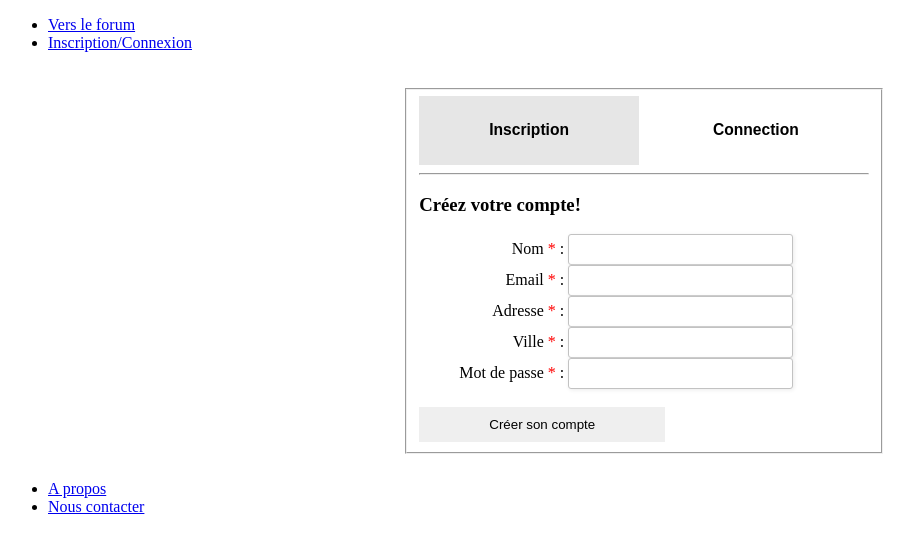
After one commit to Magiteku/bal_website, a Django app: template templates/main_app/login.html in a window 1280 px wide. The commit adds this page. Shown: the top 553 px of the page, without its empty margins (0-914 px from the left). Run offline with Django 3.2, Linux system fonts and the light colour scheme; the template is opened without the code that fills it, so the values that code supplies are empty.

Commit message:
add login / register front page

```diff
--- /dev/null
+++ b/static/main_app/css/login.css
@@ -0,0 +1,56 @@
+#login-form {
+    padding-bottom: 10%;
+    display: flex;
+    justify-content: center;
+    padding: 20px 12px 10px 20px;
+}
+
+.fieldset-button {
+    display: inline-block;
+    padding: 10px 70px;
+    text-decoration: none;
+    background-color: #ffffff;
+    border: none;
+}
+
+.fieldset-button.active {
+    background-color: #e6e6e6;
+}
+
+.fieldset-button:hover {
+    background-color: #b3b3b3;
+}
+
+span.required{
+	color:red;
+}
+
+#login-form input{
+	width: 50%;
+}
+
+label {
+    display: inline-block;
+    width: 145px;
+    text-align: right;
+}
+
+button {
+    padding: 10px 70px;
+    border: none;
+}
+
+.icon {
+  margin-left: -25px;
+  margin-top: -25px;
+  z-index: 2;
+}
+
+input {
+	box-sizing: border-box;
+	border: 1px solid #C2C2C2;
+	box-shadow: 1px 1px 4px #EBEBEB;
+	border-radius: 3px;
+	padding: 7px;
+	outline: none;
+}
--- /dev/null
+++ b/static/main_app/js/accueil.js
@@ -0,0 +1,5 @@
+function initMap() {
+    var besancon = {lat: 47.247315, lng: 5.999222};
+    var map = new google.maps.Map(document.getElementById('map'), {zoom: 5.5, center: besancon});
+    var marker = new google.maps.Marker({position: besancon, map: map})
+}
--- /dev/null
+++ b/static/main_app/js/login.js
@@ -0,0 +1,27 @@
+function changeForm(v)
+{
+    if (v == 0) {
+        document.getElementById("registerForm").className += " active";
+        document.getElementById("loginForm").className = "fieldset-button";
+        document.getElementById("login").hidden = true;
+        document.getElementById("register").hidden = false;
+    } else if (v == 1) {
+        document.getElementById("registerForm").className = "fieldset-button";
+        document.getElementById("loginForm").className += " active";
+        document.getElementById("login").hidden = false;
+        document.getElementById("register").hidden = true;
+    }
+}
+
+function showPassword(id)
+{
+      var x = document.getElementById(id);
+      var icon = document.getElementById(id + "Icon");
+  if (x.type === "password") {
+    x.type = "text";
+    icon.className = "fa fa-eye-slash icon";
+  } else {
+    x.type = "password";
+    icon.className = "fa fa-eye icon";
+  }
+}
--- a/templates/main_app/forum.html
+++ b/templates/main_app/forum.html
@@ -1,2 +1,7 @@
 {% extends "base.html" %}
 {% block title %}<title>BookInner | Forum</title> {%endblock%}
+{% block content %}
+
+    Veuille vous connecter pour interagir avec les autres utilisateurs <a href = {% url 'login' %}>Login</a>
+
+{% endblock %}
--- /dev/null
+++ b/templates/main_app/login.html
@@ -0,0 +1,47 @@
+{% extends "base.html" %}
+{% load static %}
+{% block title %}<title>BookInner | Connection</title> {%endblock%}
+{% block content %}
+    <head>
+        <link href="payment-form.css" rel="stylesheet">
+        <link rel="stylesheet" href="{% static "main_app/css/login.css" %}"></link>
+        <script type="text/javascript" src="{% static "main_app/js/login.js" %}"></script>
+    </head>
+
+    <body>
+
+        <div id="login-form">
+            <fieldset>
+                <button id="registerForm" class="fieldset-button active" onclick="changeForm(0)"><h3>Inscription</h3></button>
+                <button id="loginForm" class="fieldset-button" onclick="changeForm(1)"><h3>Connection</h3></button>
+                <hr>
+                <div id="register">
+                    <h3>Créez votre compte!</h3>
+                    <form>
+                        <label for="username">Nom  <span class="required">*</span> :</label>
+                        <input id="username"/><br/>
+                        <label for="email">Email <span class="required">*</span> :</label>
+                        <input id="email"/><br/>
+                        <label for="adress">Adresse <span class="required">*</span> :</label>
+                        <input id="adress"/><br/>
+                        <label for="town">Ville <span class="required">*</span> :</label>
+                        <input id="town"/><br/>
+                        <label for="password">Mot de passe <span class="required">*</span> :</label>
+                        <input id="passwordRegister" type="password"/><span onclick="showPassword('passwordRegister')"><i id="passwordRegisterIcon" class="fa fa-eye icon"></i></span><br/>
+                        <br/><button>Créer son compte</button>
+                    </form>
+                </div>
+                <div id="login" hidden="true">
+                    <h3>Connectez vous</h3>
+                    <form>
+                        <label for="email">Email <span class="required">*</span> :</label>
+                        <input id="email"/><br/>
+                        <label for="password">Mot de Passe <span class="required">*</span> :</label>
+                        <input id="passwordLogin" type="password"/><span onclick="showPassword('passwordLogin')"><i id="passwordLoginIcon" class="fa fa-eye icon"></i></span><br/>
+                        <br/><button>Se connecter</button>
+                    </form>
+                </div>
+            </fieldset>
+        </div>
+    </body>
+{% endblock %}
```
Also changed, not shown: templates/main_app/accueil.html (+2 -8 lines), templates/main_app/contact.html (added, +10 -0 lines), static/main_app/css/contact.css (added).
